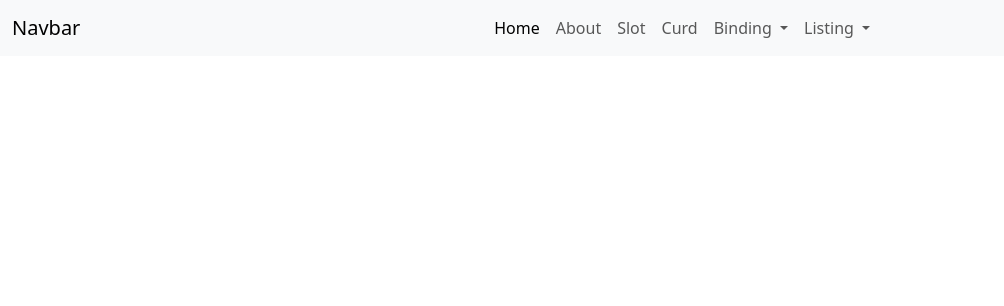
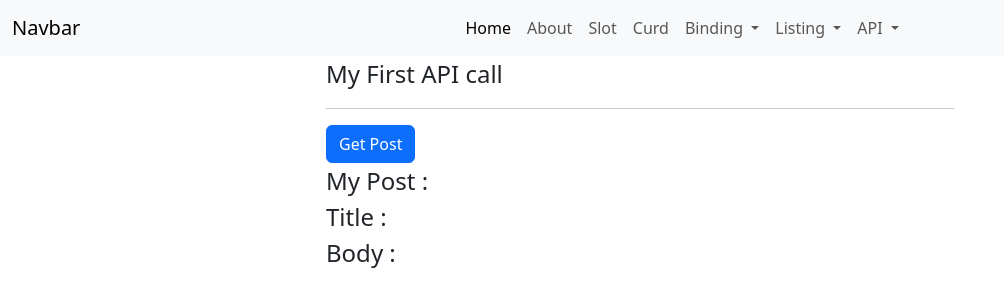
Before and after one commit to raniganj/v2app, a Vue app: page /first-api in a window 1280 px wide. Shown: the top 306 px of the page, without its empty margins (0-1004 px from the left). Built offline with nearby package versions, Linux system fonts and the light colour scheme.

Commit message:
first API call

```diff
--- a/src/router/index.js
+++ b/src/router/index.js
@@ -53,6 +53,11 @@ const routes = [
     component: () => import('../views/MyReactiveList.vue')
   },
   {
+    path: '/first-api',
+    name: 'first-api',
+    component: () => import('../views/MyFirstApi.vue')
+  },
+  {
     path: '/curd',
     name: 'curd',
     component: () => import('../views/MyCurdPage.vue')
--- /dev/null
+++ b/src/views/MyFirstApi.vue
@@ -0,0 +1,23 @@
+<script setup>
+import { ref } from 'vue'
+
+let post = ref()
+
+let getPost = async () => {
+  let response = await fetch('https://jsonplaceholder.typicode.com/posts/1')
+  post.value = await response.json()
+}
+</script>
+
+<template>
+  <div class="row justify-content-center">
+    <div class="col-12 col-md-6">
+      <div class="fs-4">My First API call</div>
+      <hr />
+      <button class="btn btn-primary" @click="getPost()">Get Post</button>
+      <div class="fs-4">My Post : {{ post }}</div>
+      <div class="fs-4">Title : {{ post?.title }}</div>
+      <div class="fs-4">Body : {{ post?.body }}</div>
+    </div>
+  </div>
+</template>
--- a/src/views/MyNavbar.vue
+++ b/src/views/MyNavbar.vue
@@ -69,6 +69,20 @@ import { RouterLink } from 'vue-router'
               <li><RouterLink class="nav-link" to="/reactive-list">Reactive List</RouterLink></li>
             </ul>
           </li>
+          <li class="nav-item dropdown">
+            <a
+              class="nav-link dropdown-toggle"
+              href="#"
+              role="button"
+              data-bs-toggle="dropdown"
+              aria-expanded="false"
+            >
+              API
+            </a>
+            <ul class="dropdown-menu">
+              <li><RouterLink class="nav-link" to="/first-api">First API</RouterLink></li>
+            </ul>
+          </li>
         </ul>
       </div>
     </div>
```
